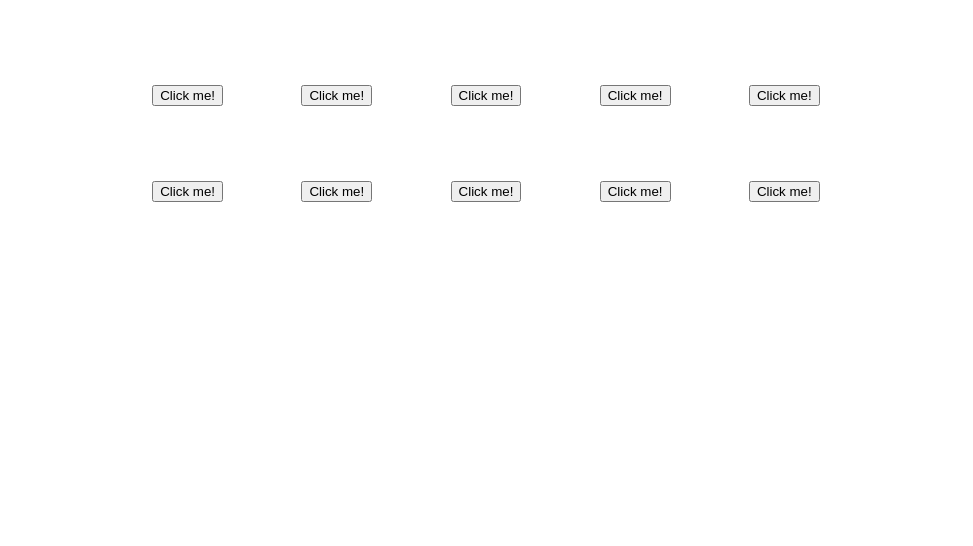
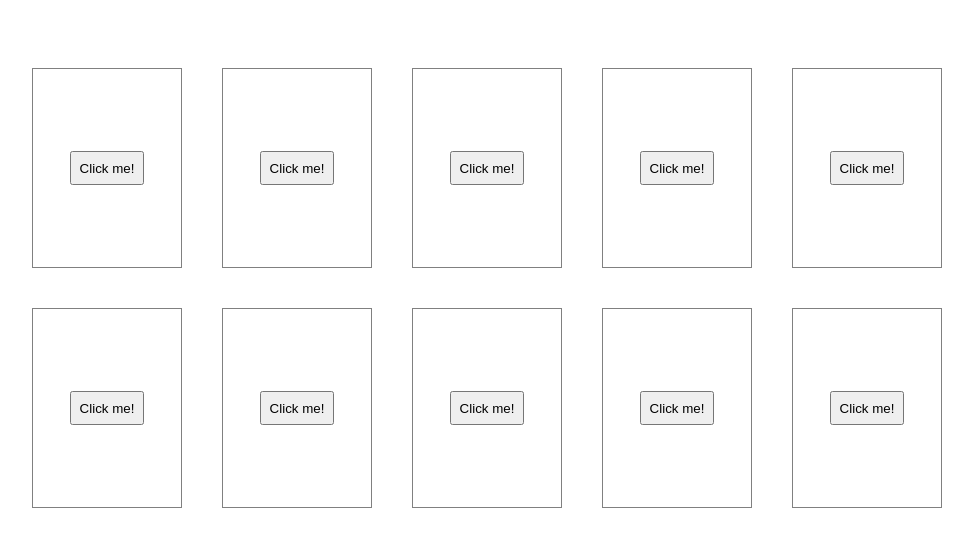
Before and after one commit to lukasklisevicius/cssBtns, a plain HTML site: page index.html in a window 1280 px wide. Shown: the part 104-650 px from the top of the page, without its empty margins (153-1126 px from the left). Drawn offline with Linux system fonts and the light colour scheme.

Commit message:
pataisiau sablona

```diff
--- a/index.html
+++ b/index.html
@@ -10,16 +10,36 @@
 <body>
     <h1>My colletion of css buttons</h1>
     <main>
+        <div class="btn-box btn1-box">
             <button class="btn1">Click me!</button>
+        </div>
+        <div class="btn-box btn2-box">
             <button class="btn2">Click me!</button>
+        </div>
+        <div class="btn-box btn3-box">
             <button class="btn3">Click me!</button>
+        </div>
+        <div class="btn-box btn4-box">
             <button class="btn4">Click me!</button>
+        </div>
+        <div class="btn-box btn5-box">
             <button class="btn5">Click me!</button>
+        </div>
+        <div class="btn-box btn6-box">
             <button class="btn6">Click me!</button>
+        </div>
+        <div class="btn-box btn7-box">
             <button class="btn7">Click me!</button>
+        </div>
+        <div class="btn-box btn8-box">
             <button class="btn8">Click me!</button>
+        </div>
+        <div class="btn-box btn9-box">
             <button class="btn9">Click me!</button>
+        </div>
+        <div class="btn-box btn10-box">
             <button class="btn10">Click me!</button>
+        </div>
 </main>
 </body>
 </html>
--- a/style.css
+++ b/style.css
@@ -8,13 +8,21 @@ h1 {
     margin-bottom: 5%;
 }
 
-body {
-    padding:5% 10%;
+body, main, .btn-box {
     display: flex;
-    flex-wrap: wrap;
-    justify-content: center
+    justify-content: center;
+    align-items: center;
 }
+body, main {flex-wrap: wrap;}
 
-button {
-    margin: 5%;
+
+body {padding:5% 10%;}
+
+button {padding: 5%;}
+
+.btn-box {
+    width: 150px;
+    height: 200px;
+    margin: 20px;
+    border: 1px solid grey;
 }
```
Lines whose indentation alone changed are shown as unchanged.
